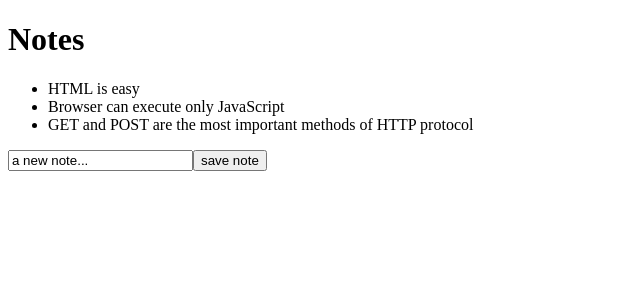
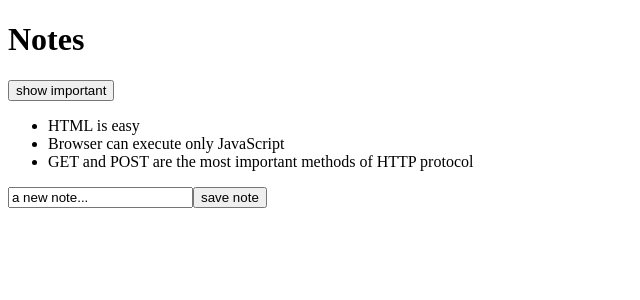
Before and after one commit to GabrieleMasciulli/FullStackOpen, a React (Create React App) app: page / in a window 1280 px wide. Shown: the top 300 px of the page, without its empty margins (0-640 px from the left). Built offline with nearby package versions, Linux system fonts and the light colour scheme.

Commit message:
Part 2-b completed

```diff
--- a/src/App.js
+++ b/src/App.js
@@ -4,10 +4,19 @@
 const App = (props) => {
   const [notes, setNotes] = useState(props.notes);
   const [newNote, setNewNote] = useState('a new note...');
+  const [showAll, setShowAll] = useState(true);
 
   const addNote = (event) => {
     event.preventDefault();
-    console.log('btn clicked', event.target);
+    const noteObj = {
+      id: notes.length + 1,
+      content: newNote,
+      date: new Date().toISOString(),
+      important: Math.random() < 0.5, // 50% chance of being marked as important
+    };
+
+    setNotes(notes.concat(noteObj));
+    setNewNote('');
   };
 
   const handleNoteChange = (event) => {
@@ -15,11 +24,18 @@
     setNewNote(event.target.value);
   };
 
+  const notesToshow = showAll ? notes : notes.filter((note) => note.important);
+
   return (
     <div>
       <h1>Notes</h1>
+      <div>
+        <button onClick={() => setShowAll(!showAll)}>
+          show {showAll ? 'important' : 'all'}
+        </button>
+      </div>
       <ul>
-        {notes.map((note) => (
+        {notesToshow.map((note) => (
           <Note key={note.id} note={note} />
         ))}
       </ul>
```
